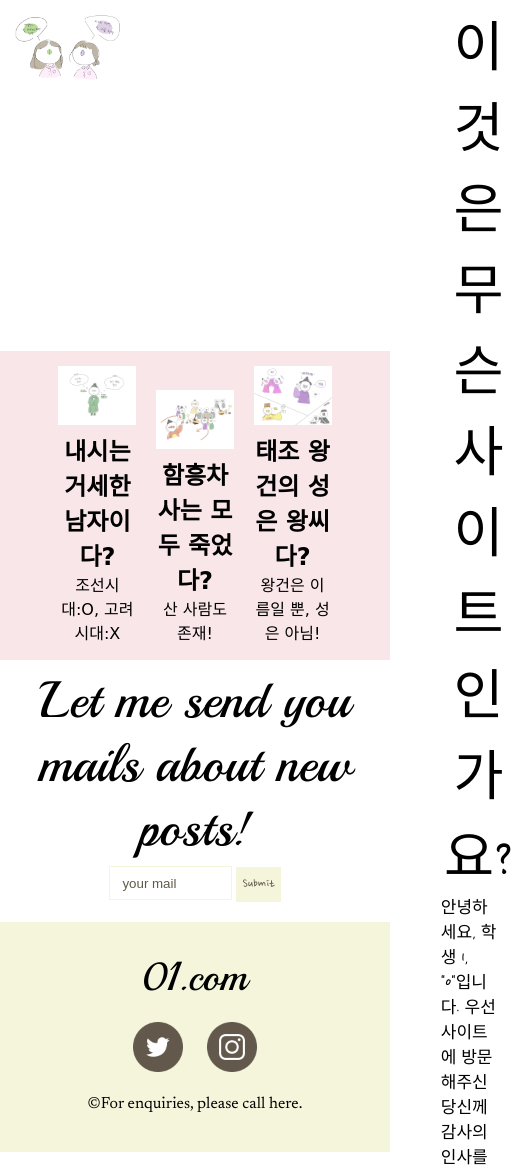
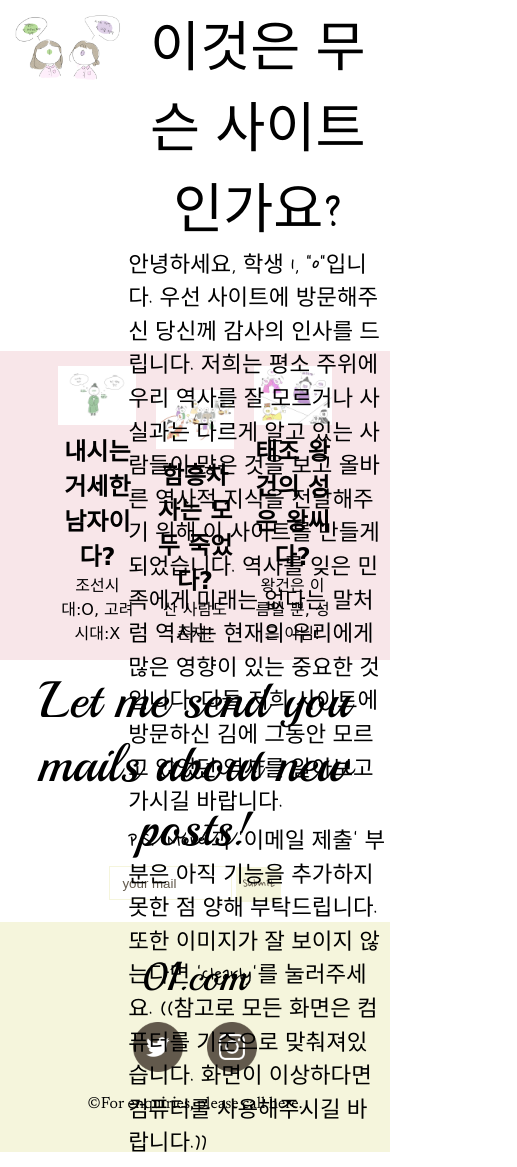
Before and after one commit to blank-0100/history, a plain HTML site: page index.html in a window 390 px wide. Shown: the part 589-1756 px from the top of the page, 517 px wide, since content can reach past the window. Drawn offline with Linux system fonts and the light colour scheme; a script that the page names is missing; a web font is replaced by a local one.

Commit message:
Update index.css

```diff
--- a/index.css
+++ b/index.css
@@ -214,28 +214,3 @@ footer {
     font-family: 'Newsreader', serif;
     margin: 10px;
 }
-
-
-@media(max-width: 1232px){
-    .right{
-        left:440px;
-    }
-
-    .right .sub{
-        font-size:17px;
-        line-height:25px;
-        padding-right:15px;
-    }
-}
-
-@media(max-width: 500px){
-    .right{
-        left:440px;
-    }
-
-    .right .sub{
-        font-size:17px;
-        line-height:25px;
-        padding-right:15px;
-    }
-}
```
